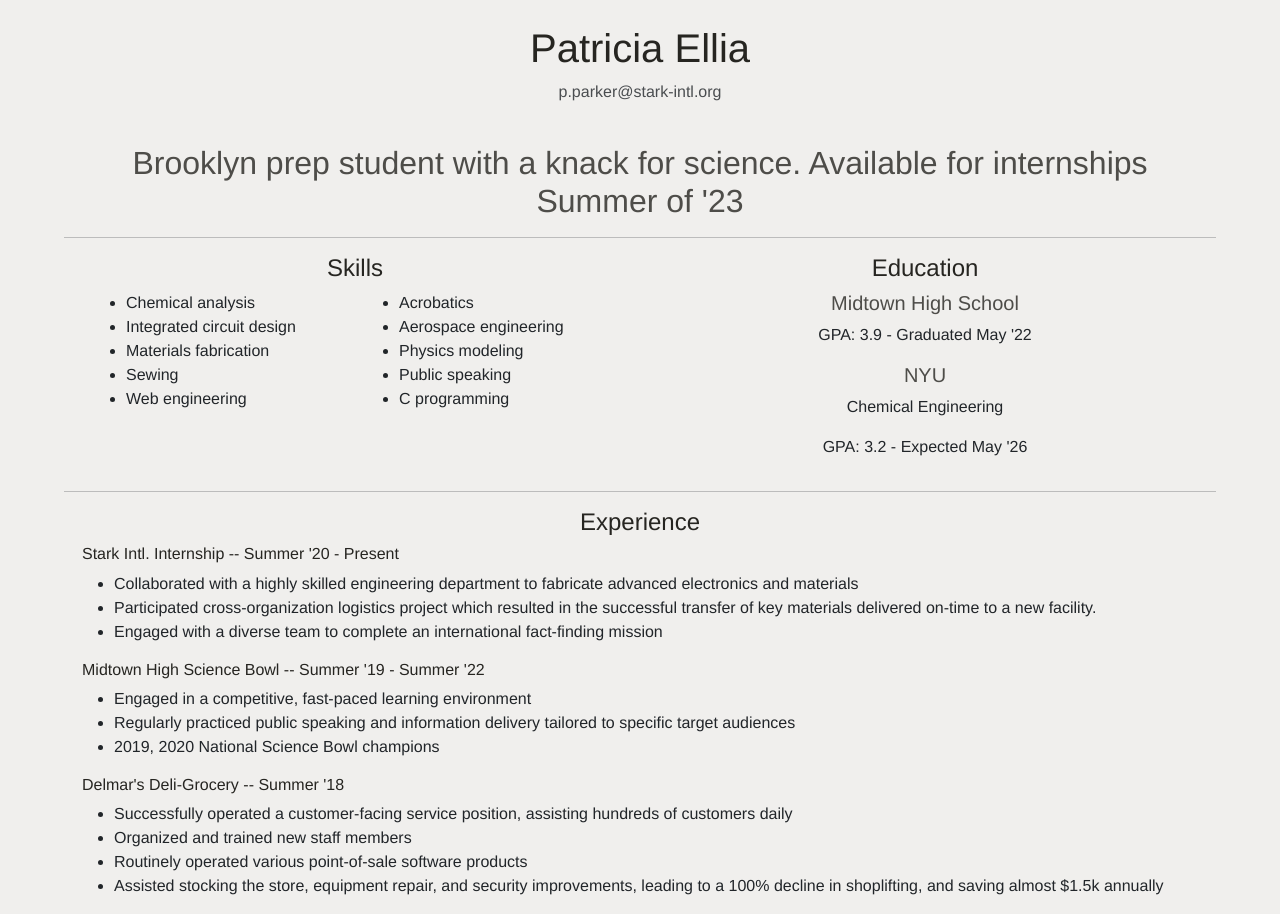
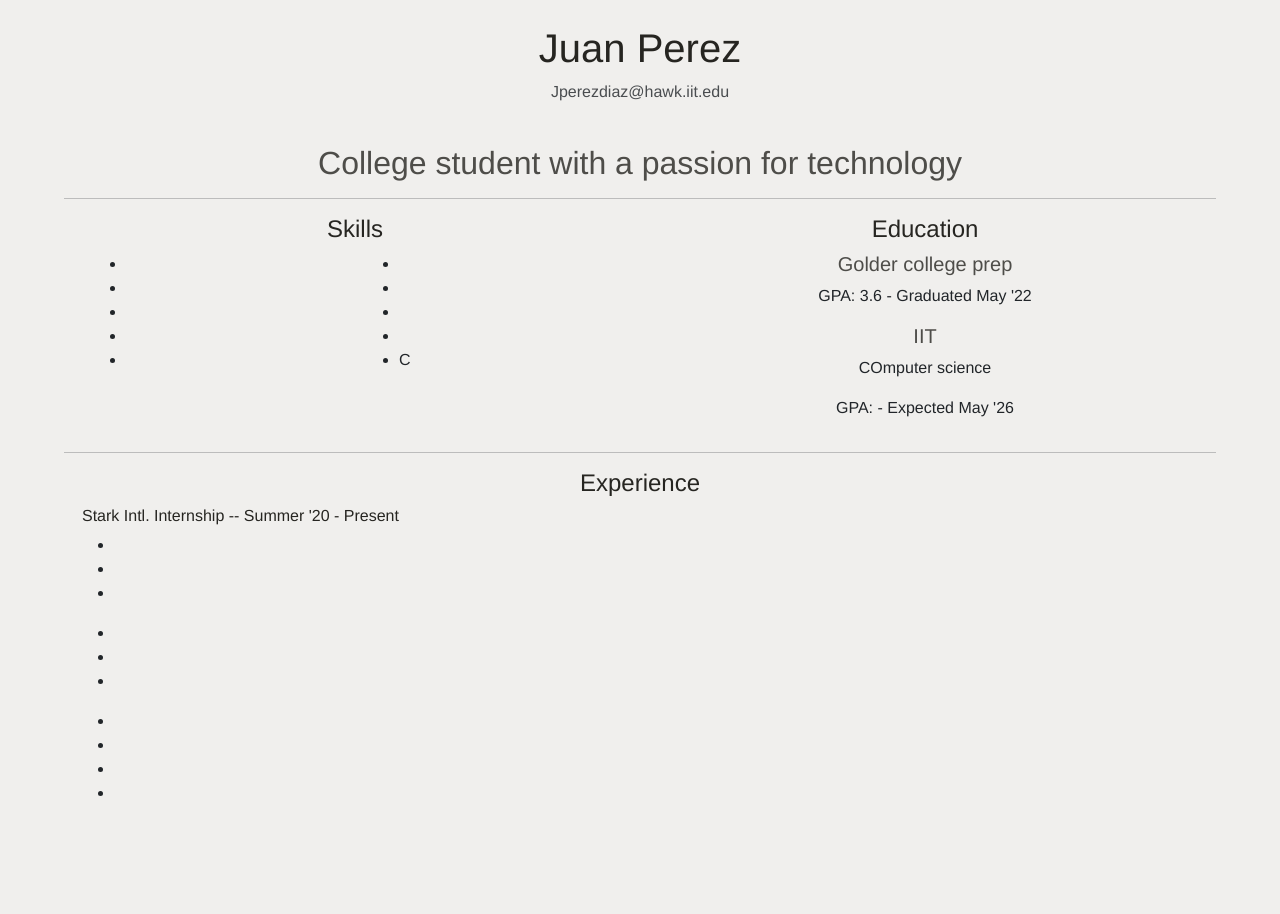
Before and after one commit to KiyotakaJuan/Juan-Perez-resume, a plain HTML site: page index.html in a window 1280 px wide. After the commit the page ends 821 px from the top, so only its background shows below. Drawn offline with nearby package versions, Linux system fonts and the light colour scheme.

Commit message:
Update index.html

```diff
--- a/index.html
+++ b/index.html
@@ -3,7 +3,7 @@
 <head>
     <meta charset="UTF-8">
     <meta name="viewport" content="width=device-width, initial-scale=1">
-    <title>P.Parker</title>
+    <title>J.Perez</title>
 
     <link href="https://cdn.jsdelivr.net/npm/bootstrap@5.2.1/dist/css/bootstrap.min.css" rel="stylesheet" integrity="sha384-iYQeCzEYFbKjA/T2uDLTpkwGzCiq6soy8tYaI1GyVh/UjpbCx/TYkiZhlZB6+fzT" crossorigin="anonymous">
     <link rel="stylesheet" href="stylesheet.css">
@@ -11,11 +11,11 @@
 <body>
     <div class="container text-center">
         </br>
-        <h1>Patricia Ellia</h1>
-        <p style="opacity: .8;">p.parker@stark-intl.org</p>
+        <h1>Juan Perez</h1>
+        <p style="opacity: .8;">Jperezdiaz@hawk.iit.edu</p>
         </br>
         <h2 class="block-header" style="opacity: .8;">
-            Brooklyn prep student with a knack for science. Available for internships Summer of '23
+            College student with a passion for technology
         </h2>
     </div>
     <hr style="margin-left: 5%;margin-right: 5%"/>
@@ -27,20 +27,20 @@
                     <div class="row">
                         <div class="col-sm">
                             <ul >
-                                <li>Chemical analysis</li>
-                                <li>Integrated circuit design</li>
-                                <li>Materials fabrication</li>
-                                <li>Sewing</li>
-                                <li>Web engineering</li>
+                                <li></li>
+                                <li></li>
+                                <li></li>
+                                <li></li>
+                                <li></li>
                             </ul>
                         </div>
                         <div class="col-sm">
                             <ul >
-                                <li>Acrobatics</li>
-                                <li>Aerospace engineering</li>
-                                <li>Physics modeling</li>
-                                <li>Public speaking</li>
-                                <li>C programming</li>
+                                <li></li>
+                                <li></li>
+                                <li></li>
+                                <li></li>
+                                <li>C </li>
                             </ul>
                         </div>
                     </div>
@@ -48,12 +48,12 @@
             </div>
             <div class="col-sm text-center">
                 <h4>Education</h4>
-                <h5 style="opacity: .8;">Midtown High School</h5>
-                <p>GPA: 3.9 - Graduated May '22</p>
+                <h5 style="opacity: .8;">Golder college prep</h5>
+                <p>GPA: 3.6 - Graduated May '22</p>
 
-                <h5 style="opacity: .8;">NYU</h5>
-                <p>Chemical Engineering</p>
-                <p>GPA: 3.2 - Expected May '26</p>
+                <h5 style="opacity: .8;">IIT</h5>
+                <p>COmputer science</p>
+                <p>GPA:  - Expected May '26</p>
             </div>
         </div>
     </div>
@@ -63,24 +63,24 @@
         <h4 class="text-center">Experience</h4>
         <h6>Stark Intl. Internship -- Summer '20 - Present</h6>
         <ul>
-            <li>Collaborated with a highly skilled engineering department to fabricate advanced electronics and materials</li>
-            <li>Participated cross-organization logistics project which resulted in the successful transfer of key materials delivered on-time to a new facility.</li>
-            <li>Engaged with a diverse team to complete an international fact-finding mission</li>
+            <li></li>
+            <li></li>
+            <li></li>
         </ul>
 
-        <h6>Midtown High Science Bowl -- Summer '19 - Summer '22</h6>
+        <h6></h6>
         <ul>
-            <li>Engaged in a competitive, fast-paced learning environment</li>
-            <li>Regularly practiced public speaking and information delivery tailored to specific target audiences</li>
-            <li>2019, 2020 National Science Bowl champions</li>
+            <li></li>
+            <li></li>
+            <li></li>
         </ul>
 
-        <h6>Delmar's Deli-Grocery -- Summer '18</h6>
+        <h6></h6>
         <ul>
-            <li>Successfully operated a customer-facing service position, assisting hundreds of customers daily</li>
-            <li>Organized and trained new staff members</li>
-            <li>Routinely operated various point-of-sale software products</li>
-            <li>Assisted stocking the store, equipment repair, and security improvements, leading to a 100% decline in shoplifting, and saving almost $1.5k annually</li>
+            <li></li>
+            <li></li>
+            <li></li>
+            <li></li>
         </ul>
     </div>
 
```
